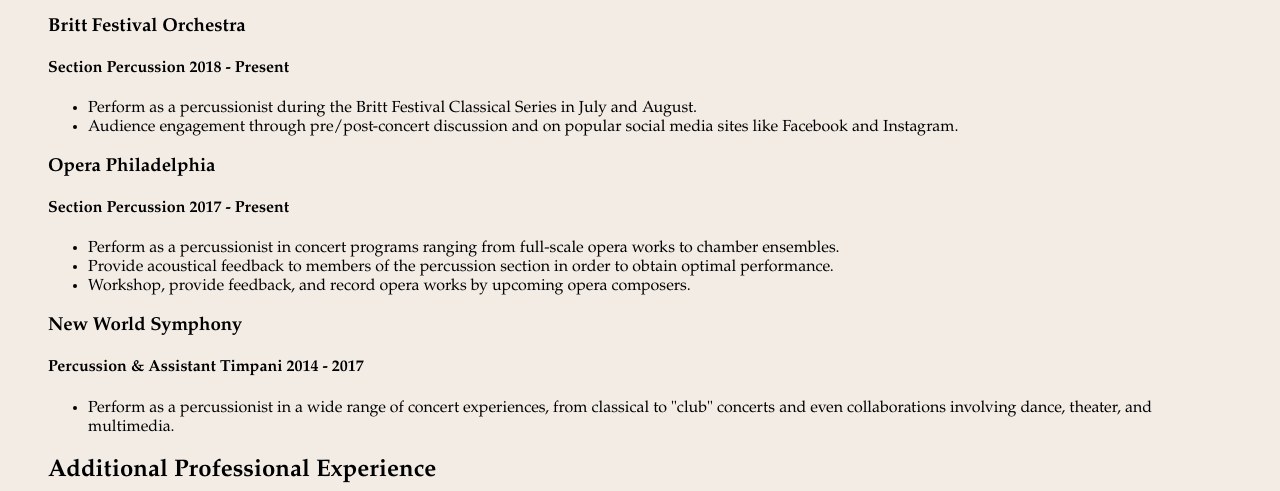
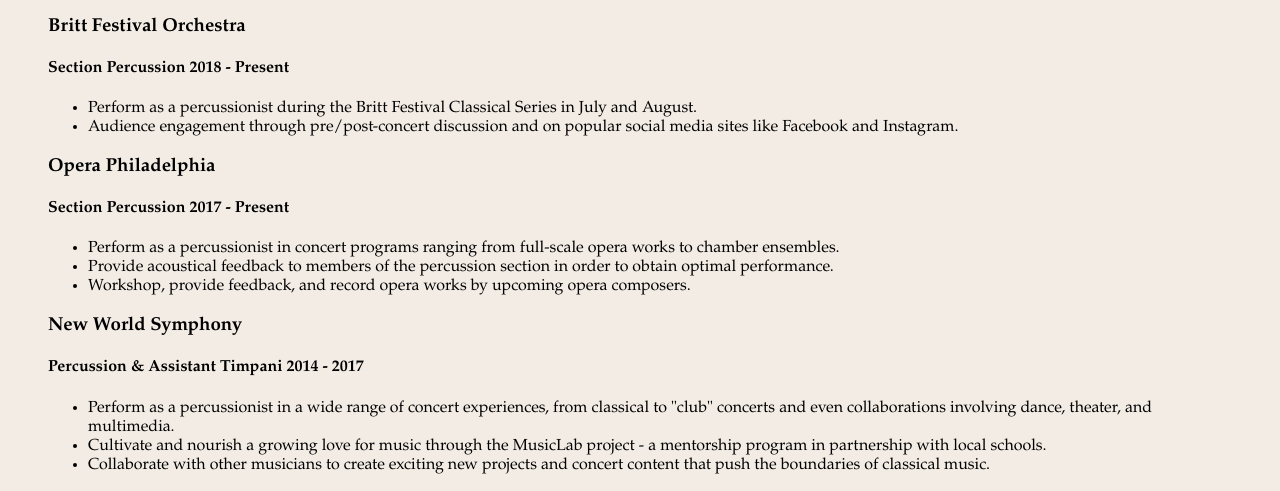
Before and after one commit to bradloudis/bradloudis.github.io, a plain HTML site: page index.html in a window 1280 px wide. Shown: the part 461-952 px from the top of the page. Drawn offline with Linux system fonts and the light colour scheme.

Commit message:
NWS description update

```diff
--- a/index.html
+++ b/index.html
@@ -43,7 +43,9 @@
       <h4>Percussion & Assistant Timpani 2014 - 2017</h4>
         <ul>
           <li>Perform as a percussionist in a wide range of concert experiences, from classical to "club" concerts and even collaborations involving dance, theater, and multimedia.</li>
-        </ul>
+          <li>Cultivate and nourish a growing love for music through the MusicLab project - a mentorship program in partnership with local schools.</li>
+          <li>Collaborate with other musicians to create exciting new projects and concert content that push the boundaries of classical music.</li>
+      </ul>
     </div>
     <h2>Additional Professional Experience</h2>
     <p>Perform with the following orchestras as a substitute musician:</p>
```
